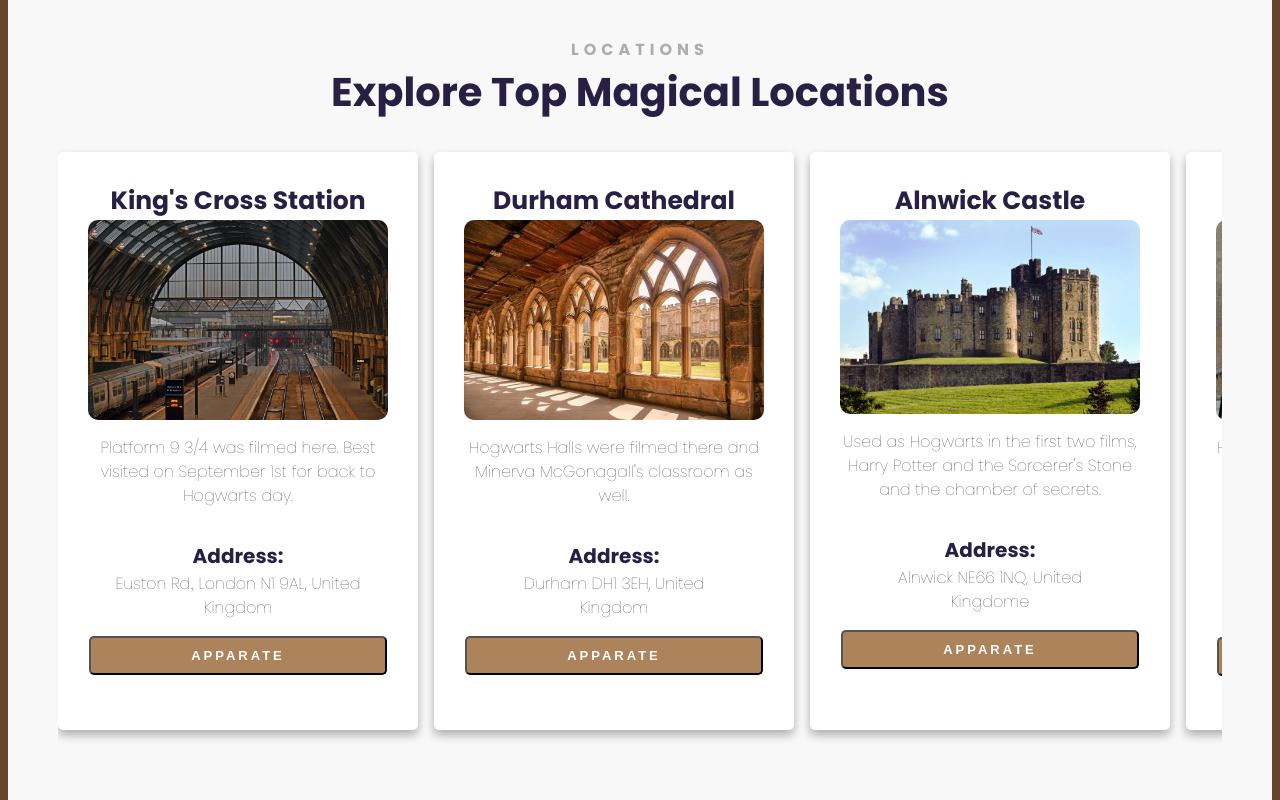
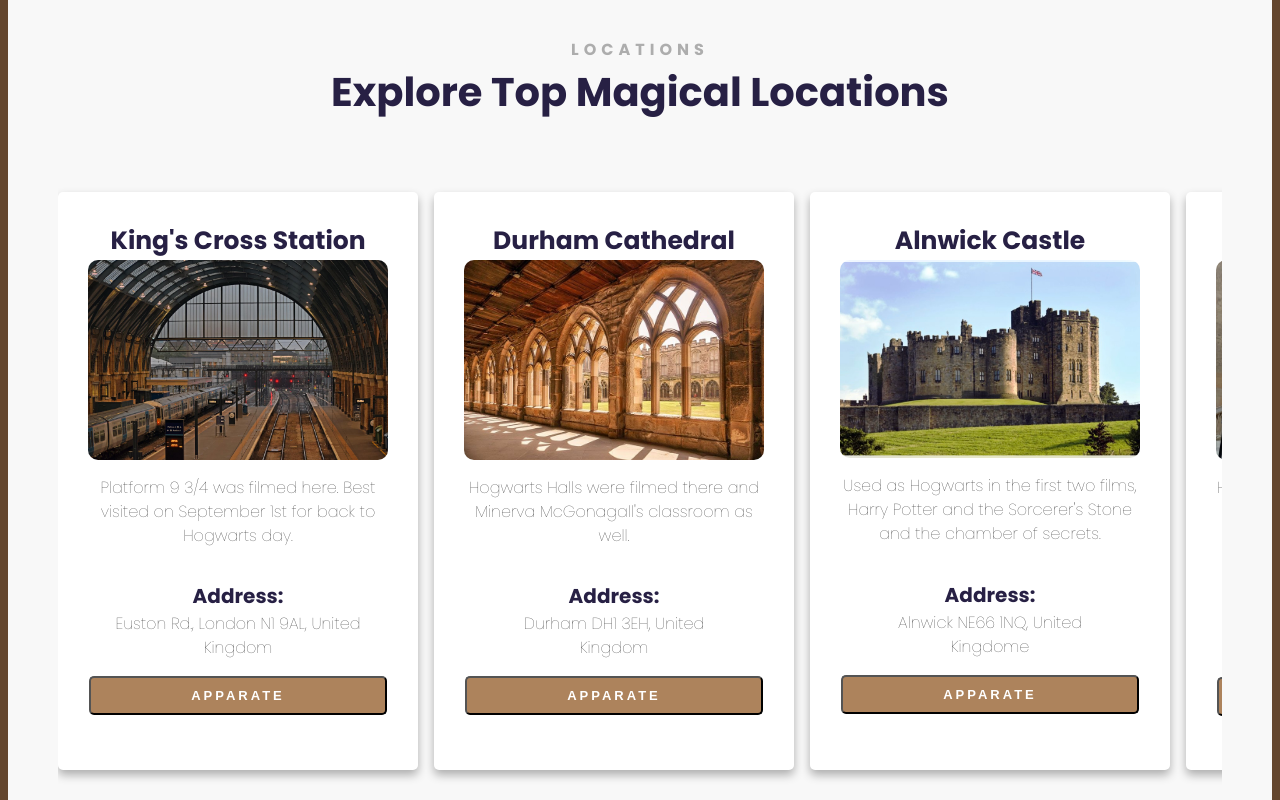
Before and after one commit to raalizz/HP-filming-locations-project, a plain HTML site: page index.html in a window 1280 px wide. Shown: the part 1200-2000 px from the top of the page. Drawn offline with Linux system fonts and the light colour scheme.

Commit message:
I changed couple of the images and made them all even on the locations section

```diff
--- a/index.html
+++ b/index.html
@@ -103,7 +103,7 @@
             </div>
             <div class="card">
               <h4>Alnwick Castle</h4>
-              <img src="images/alnwick-castle.jpeg" alt="Alnwick Castle" />
+              <img src="images/alnwick-castle.jpg" alt="Alnwick Castle" />
               <p>
                 Used as Hogwarts in the first two films, Harry Potter and the
                 Sorcerer's Stone and the chamber of secrets.
@@ -178,7 +178,7 @@
             </div>
             <div class="card">
               <h4>Lacock Abbey</h4>
-              <img src="images/lacock-abbey.jpeg" alt="Lacock Abbey" />
+              <img src="images/lacock-abbey.jpg" alt="Lacock Abbey" />
               <p>
                 Hogwarts' classrooms and the village of Budleigh Babberton were
                 filmed here.
--- a/style.css
+++ b/style.css
@@ -107,7 +107,7 @@ main img {
 .locations-card-wrapper {
   display: flex;
   overflow-x: scroll;
-  padding: 40px o;
+  padding: 40px 0;
 }
 .cards-section {
   background-color: #f8f8f8;
```
Also changed, not shown: images/alnwick-castle.jpeg (deleted), images/alnwick-castle.jpg (added), images/lacock-abbey.jpeg (deleted), images/lacock-abbey.jpg (added), images/malham-cove.jpg, 2 other files.
